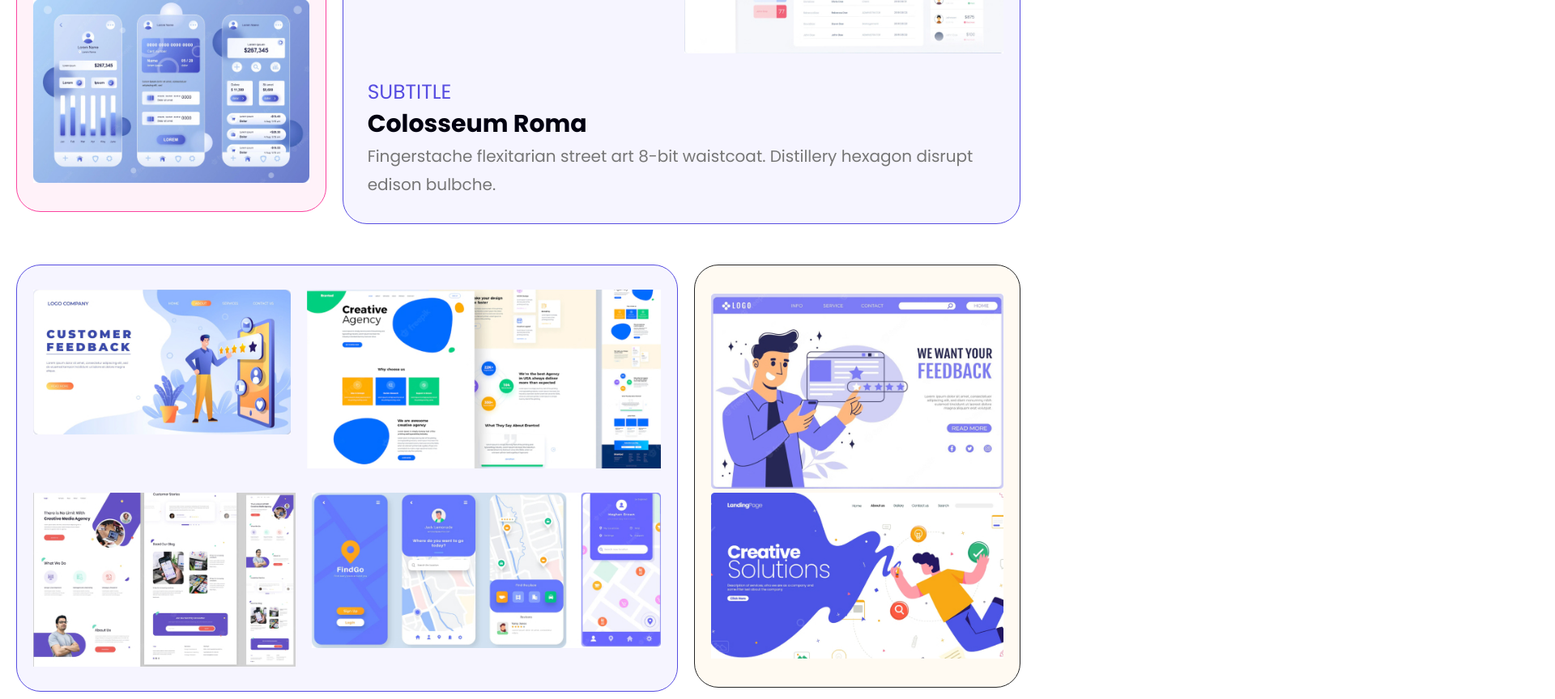
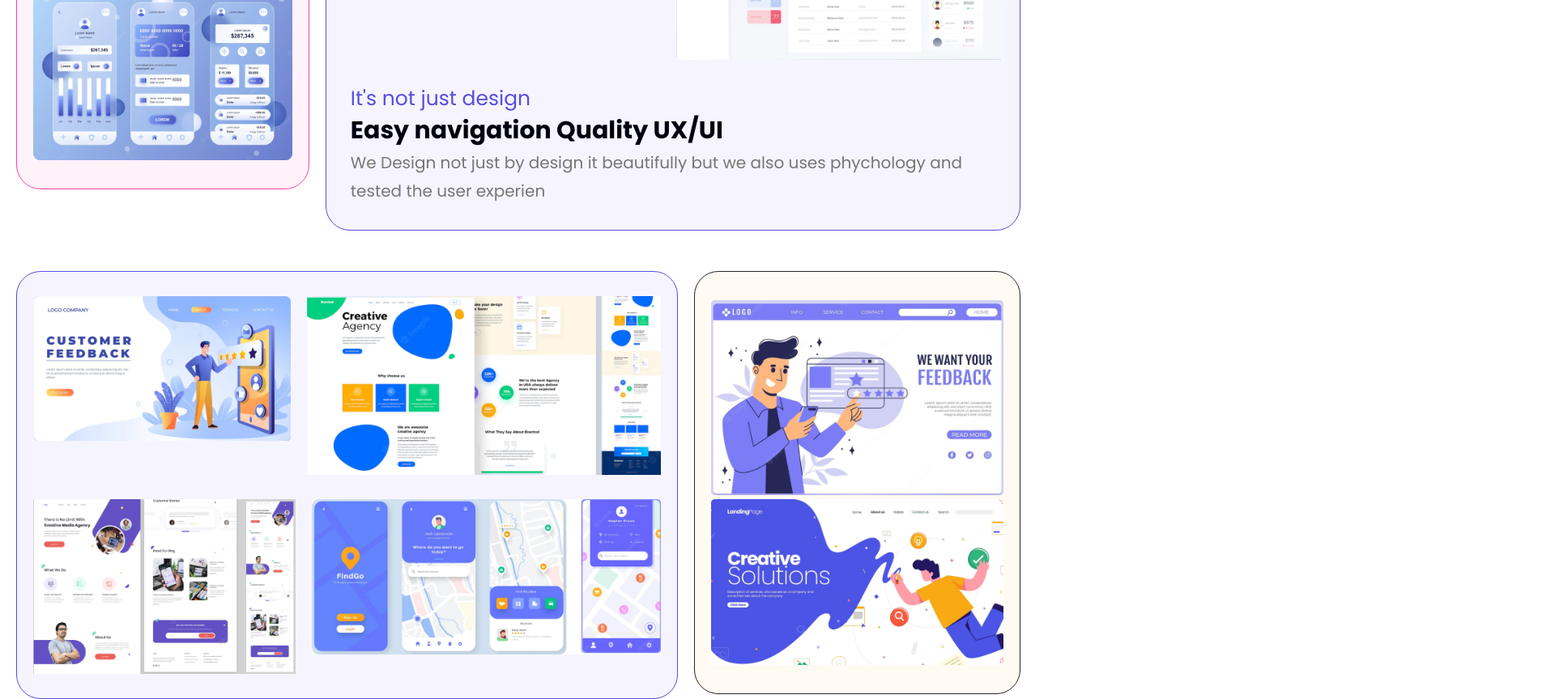
Before and after one commit to Dai5onda/Datic, a plain HTML site: page portfolio-html/index.html in a window 1280 px wide. Shown: the part 4045-4909 px from the top of the page at 81% size, 1920 px wide, since content can reach past the window. Drawn offline with nearby package versions, Linux system fonts and the light colour scheme; files whose address does not match are found by name.

Commit message:
Add files via upload

```diff
--- a/portfolio-html/index.html
+++ b/portfolio-html/index.html
@@ -80,7 +80,7 @@
            </div>
        </div>
     <div class="backgroundsvgdiv">
-        <img class="backgroundsvg" src = "img/Vector 7.svg" alt="Background svg"/>
+        <img style="padding-right: 50%;"class="backgroundsvg" src = "img/Vector 7.svg" alt="Background svg"/>
     </div>
 <div class="bg">
        <div id="Services" class="services">
@@ -204,9 +204,9 @@
                   </div>
 
                <div class="port-text">
-                   <h4 class="purple">SUBTITLE</h4>
-                   <h3>Colosseum Roma</h3>
-                   <p>Fingerstache flexitarian street art 8-bit waistcoat. Distillery hexagon disrupt edison bulbche.</p>
+                   <h4 class="purple">It's not just design</h4>
+                   <h3>Easy navigation Quality UX/UI</h3>
+                   <p>We Design not just by design it beautifully but we also uses phychology and tested the user experien</p>
                </div>
             </div>
           </div>
@@ -241,6 +241,10 @@
           </div>
         </div>
     </div>
+</div>
+
+<div class="backgroundsvgdiv">
+    <img style="padding-left: 50%;" class="backgroundsvg" src = "img/Vector 9.svg" alt="Background svg"/>
 </div>
 
 
```
